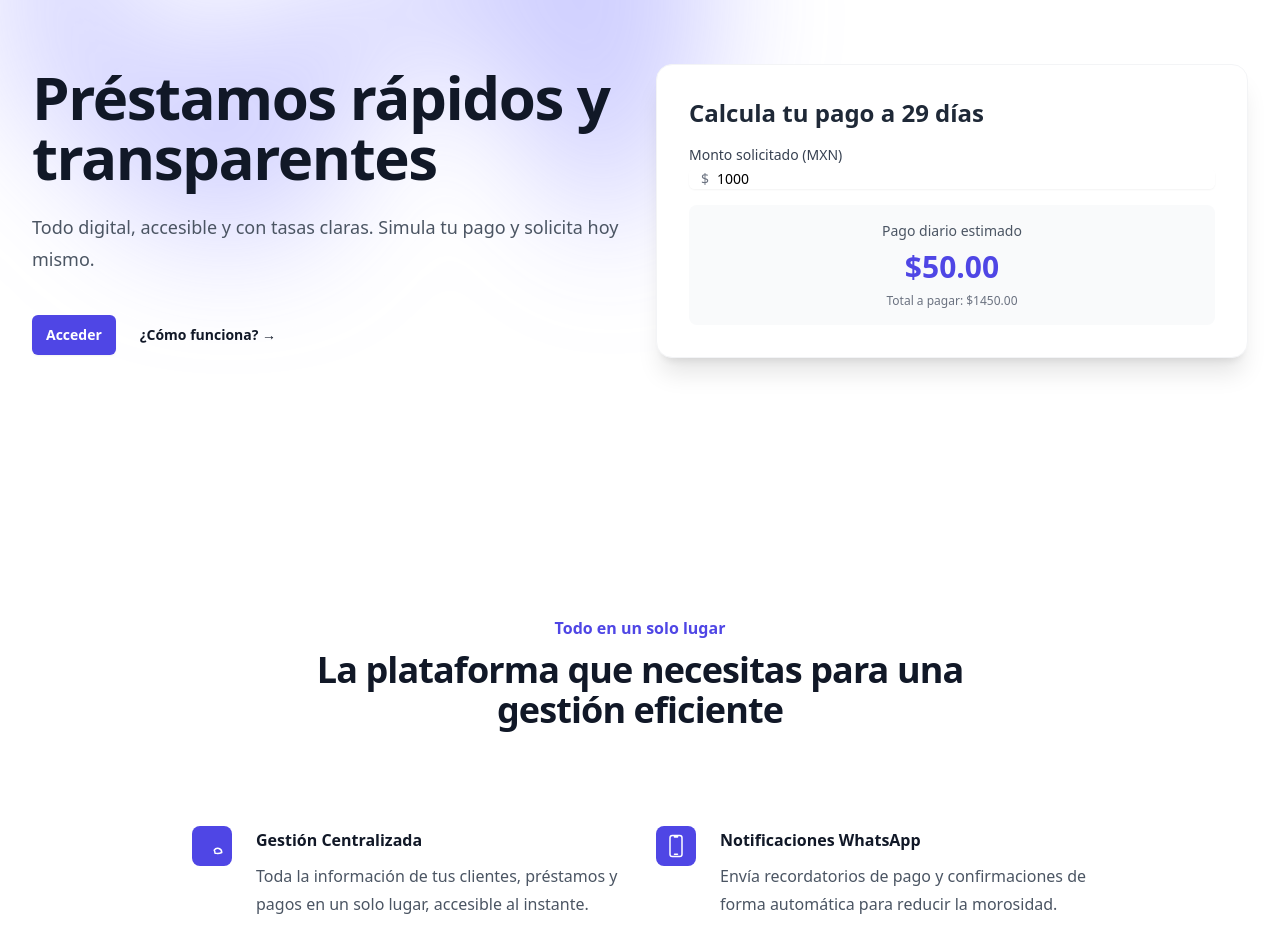
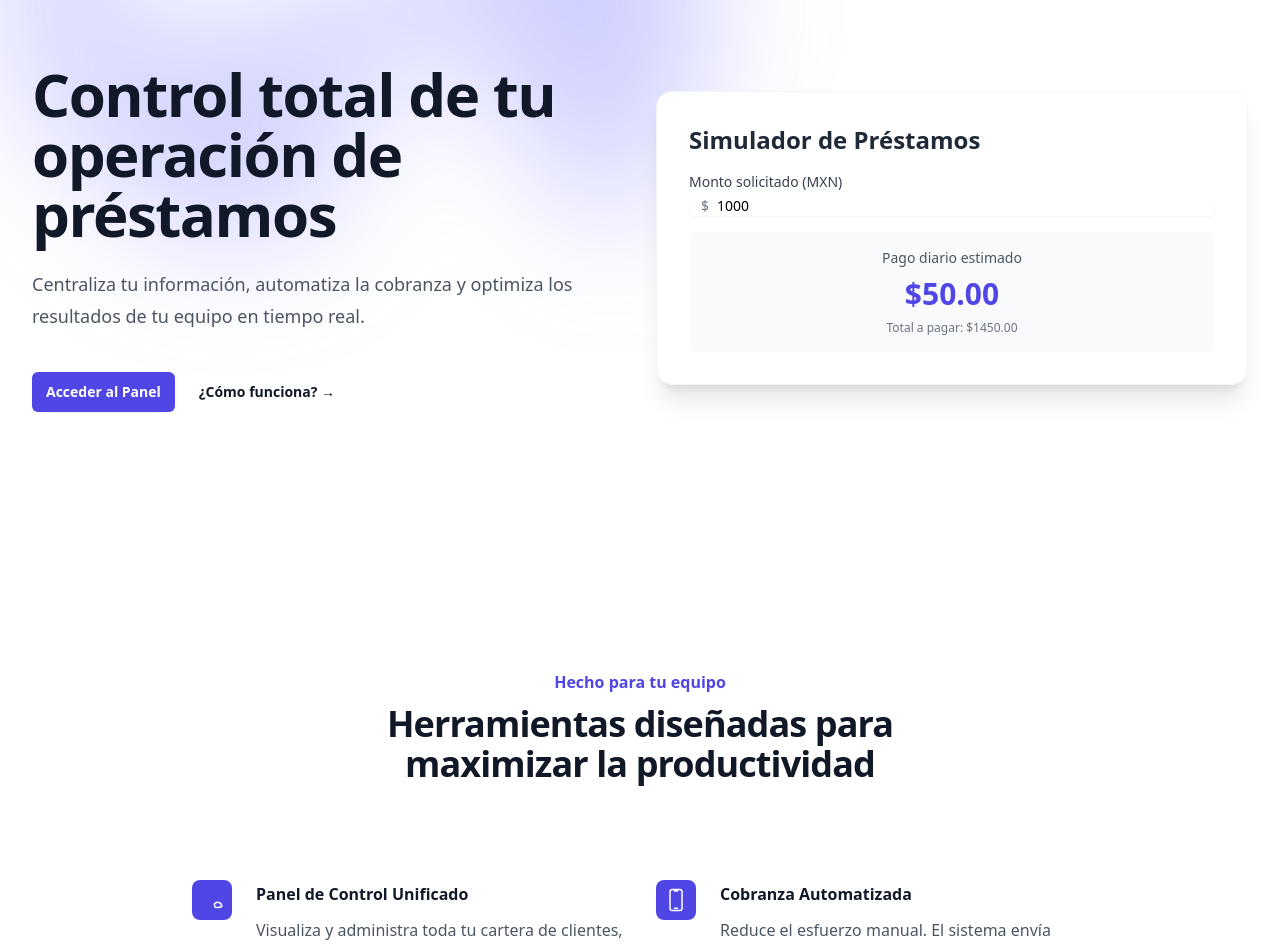
Before and after one commit to Nath1x/prfin-app, a React (Vite) app in the folder frontend/: page / in a window 1280 px wide. Shown: the part 120-1070 px from the top of the page. Built offline with nearby package versions, Linux system fonts and the light colour scheme.

Commit message:
home definido 03

```diff
--- a/frontend/src/App.jsx
+++ b/frontend/src/App.jsx
@@ -61,16 +61,16 @@ const App = () => {
                             <div className="grid grid-cols-1 items-center gap-x-8 gap-y-16 lg:grid-cols-2">
                                 {/* Contenido de texto a la izquierda */}
                                 <div className="text-center lg:text-left">
-                                    <h1 className="text-4xl font-bold tracking-tight text-gray-900 sm:text-6xl">Préstamos rápidos y transparentes</h1>
-                                    <p className="mt-6 text-lg leading-8 text-gray-600">Todo digital, accesible y con tasas claras. Simula tu pago y solicita hoy mismo.</p>
+                                    <h1 className="text-4xl font-bold tracking-tight text-gray-900 sm:text-6xl">Control total de tu operación de préstamos</h1>
+                                    <p className="mt-6 text-lg leading-8 text-gray-600">Centraliza tu información, automatiza la cobranza y optimiza los resultados de tu equipo en tiempo real.</p>
                                     <div className="mt-10 flex items-center justify-center gap-x-6 lg:justify-start">
-                                        <Link to="/login" className="rounded-md bg-indigo-600 px-3.5 py-2.5 text-sm font-semibold text-white shadow-sm hover:bg-indigo-500 focus-visible:outline focus-visible:outline-2 focus-visible:outline-offset-2 focus-visible:outline-indigo-600">Acceder</Link>
+                                        <Link to="/login" className="rounded-md bg-indigo-600 px-3.5 py-2.5 text-sm font-semibold text-white shadow-sm hover:bg-indigo-500 focus-visible:outline focus-visible:outline-2 focus-visible:outline-offset-2 focus-visible:outline-indigo-600">Acceder al Panel</Link>
                                         <a href="#features" className="text-sm font-semibold leading-6 text-gray-900">¿Cómo funciona? <span aria-hidden="true">→</span></a>
                                     </div>
                                 </div>
                                 {/* Calculadora a la derecha */}
                                 <div className="bg-white p-8 rounded-2xl shadow-xl border border-gray-100">
-                                    <h2 className="text-2xl font-semibold text-gray-800 mb-4">Calcula tu pago a 29 días</h2>
+                                    <h2 className="text-2xl font-semibold text-gray-800 mb-4">Simulador de Préstamos</h2>
                                     <div className="space-y-4">
                                         <div>
                                             <label htmlFor="monto" className="block text-sm font-medium text-gray-700">Monto solicitado (MXN)</label>
@@ -95,8 +95,8 @@ const App = () => {
                 <div id="features" className="bg-white py-24 sm:py-32">
                     <div className="mx-auto max-w-7xl px-6 lg:px-8">
                         <div className="mx-auto max-w-2xl lg:text-center">
-                            <h2 className="text-base font-semibold leading-7 text-indigo-600">Todo en un solo lugar</h2>
-                            <p className="mt-2 text-3xl font-bold tracking-tight text-gray-900 sm:text-4xl">La plataforma que necesitas para una gestión eficiente</p>
+                            <h2 className="text-base font-semibold leading-7 text-indigo-600">Hecho para tu equipo</h2>
+                            <p className="mt-2 text-3xl font-bold tracking-tight text-gray-900 sm:text-4xl">Herramientas diseñadas para maximizar la productividad</p>
                         </div>
                         <div className="mx-auto mt-16 max-w-2xl sm:mt-20 lg:mt-24 lg:max-w-4xl">
                             <dl className="grid max-w-xl grid-cols-1 gap-x-8 gap-y-10 lg:max-w-none lg:grid-cols-2 lg:gap-y-16">
@@ -104,17 +104,17 @@ const App = () => {
                                     <dt className="text-base font-semibold leading-7 text-gray-900">
                                         <FeatureIcon>
                                             <svg className="h-6 w-6 text-white" fill="none" viewBox="0 0 24 24" strokeWidth="1.5" stroke="currentColor"><path strokeLinecap="round" strokeLinejoin="round" d="M15 19.128a9.38 9.38 0 002.625.372 9.337 9.337 0 004.121-.952 4.125 4.125 0 00-7.533-2.493M15 19.128v-.003c0-1.113-.285-2.16-.786-3.07M15 19.128v-.003" /></svg>
-                                        </FeatureIcon>Gestión Centralizada
+                                        </FeatureIcon>Panel de Control Unificado
                                     </dt>
-                                    <dd className="mt-2 text-base leading-7 text-gray-600">Toda la información de tus clientes, préstamos y pagos en un solo lugar, accesible al instante.</dd>
+                                    <dd className="mt-2 text-base leading-7 text-gray-600">Visualiza y administra toda tu cartera de clientes, préstamos y pagos. Ten visibilidad completa del negocio desde un solo lugar.</dd>
                                 </div>
                                 <div className="relative pl-16">
                                     <dt className="text-base font-semibold leading-7 text-gray-900">
                                         <FeatureIcon>
                                             <svg className="h-6 w-6 text-white" fill="none" viewBox="0 0 24 24" strokeWidth="1.5" stroke="currentColor"><path strokeLinecap="round" strokeLinejoin="round" d="M10.5 1.5H8.25A2.25 2.25 0 006 3.75v16.5a2.25 2.25 0 002.25 2.25h7.5A2.25 2.25 0 0018 20.25V3.75a2.25 2.25 0 00-2.25-2.25H13.5m-3 0V3h3V1.5m-3 0h3m-3 18.75h3" /></svg>
-                                        </FeatureIcon>Notificaciones WhatsApp
+                                        </FeatureIcon>Cobranza Automatizada
                                     </dt>
-                                    <dd className="mt-2 text-base leading-7 text-gray-600">Envía recordatorios de pago y confirmaciones de forma automática para reducir la morosidad.</dd>
+                                    <dd className="mt-2 text-base leading-7 text-gray-600">Reduce el esfuerzo manual. El sistema envía recordatorios de pago y confirmaciones por WhatsApp para mantener tu cartera al día.</dd>
                                 </div>
                             </dl>
                         </div>
```
